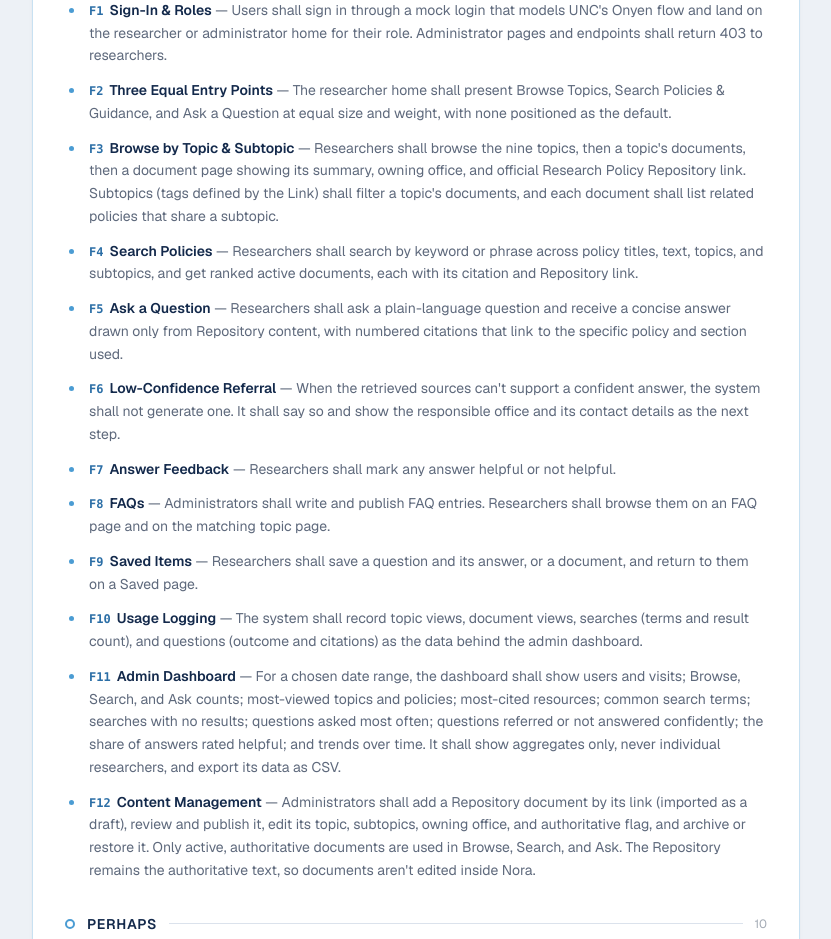
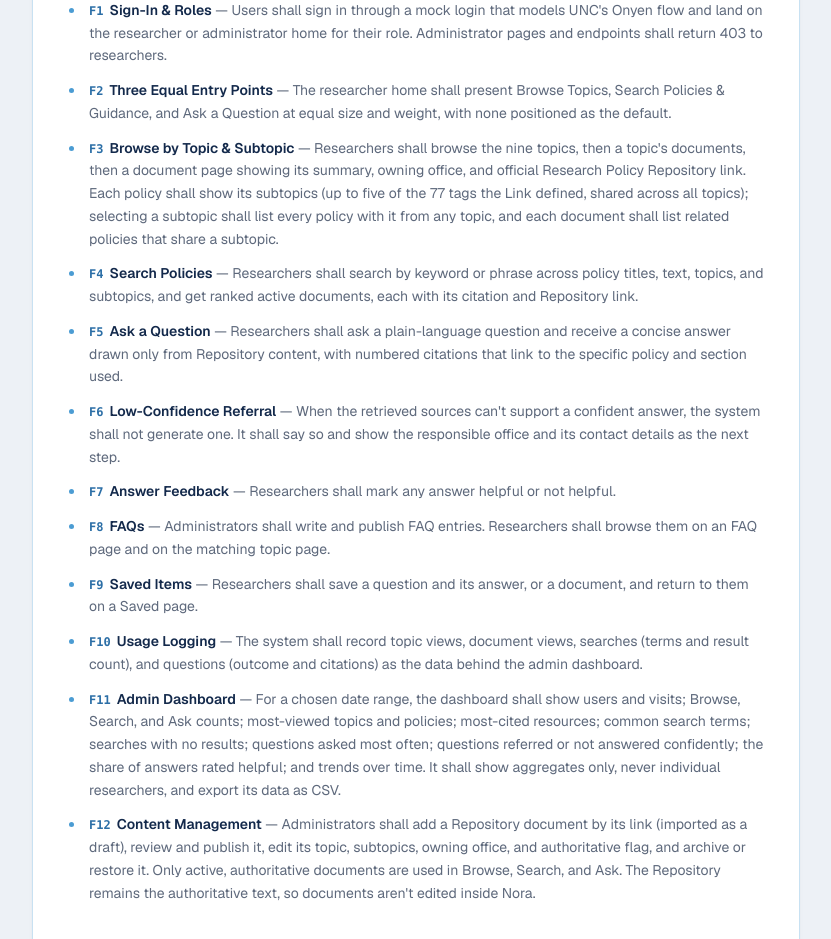
Before and after one commit to antonsun6/Research-Policy-Navigator-Website, a Next.js app: page /deliverables/product-specification in a window 1280 px wide. Shown: the part 1860-2799 px from the top of the page, without its empty margins (352-1183 px from the left). Built offline with nearby package versions, Linux system fonts and the light colour scheme.

Commit message:
D1 F3: subtopic tags are shared across topics (#25)
Co-authored-by: Jerry Wen <jerrywen2005@gmail.com>

```diff
--- a/app/deliverables/product-specification/spec.ts
+++ b/app/deliverables/product-specification/spec.ts
@@ -107,7 +107,7 @@ const FUNCTIONAL: SpecGroup[] = [
       {
         id: "F3",
         title: "Browse by Topic & Subtopic",
-        text: "Researchers shall browse the nine topics, then a topic's documents, then a document page showing its summary, owning office, and official Research Policy Repository link. Subtopics (tags defined by the Link) shall filter a topic's documents, and each document shall list related policies that share a subtopic.",
+        text: "Researchers shall browse the nine topics, then a topic's documents, then a document page showing its summary, owning office, and official Research Policy Repository link. Each policy shall show its subtopics (up to five of the 77 tags the Link defined, shared across all topics); selecting a subtopic shall list every policy with it from any topic, and each document shall list related policies that share a subtopic.",
       },
       {
         id: "F4",
```
